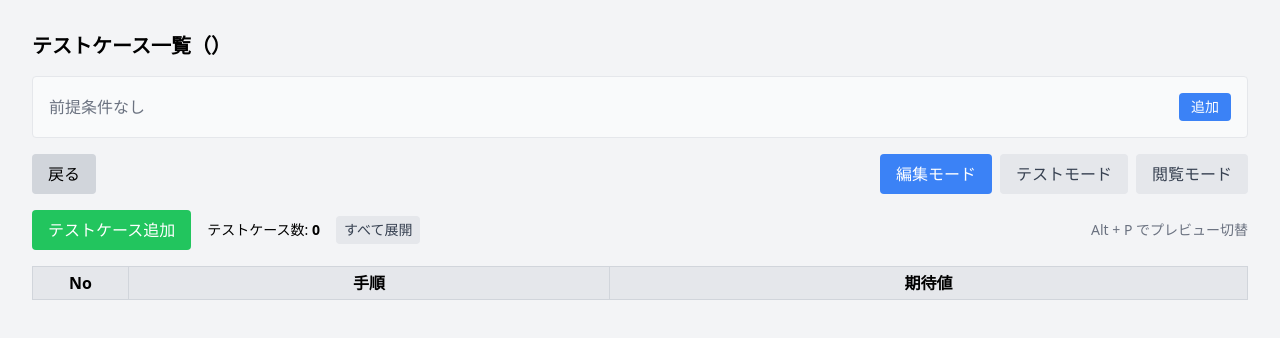
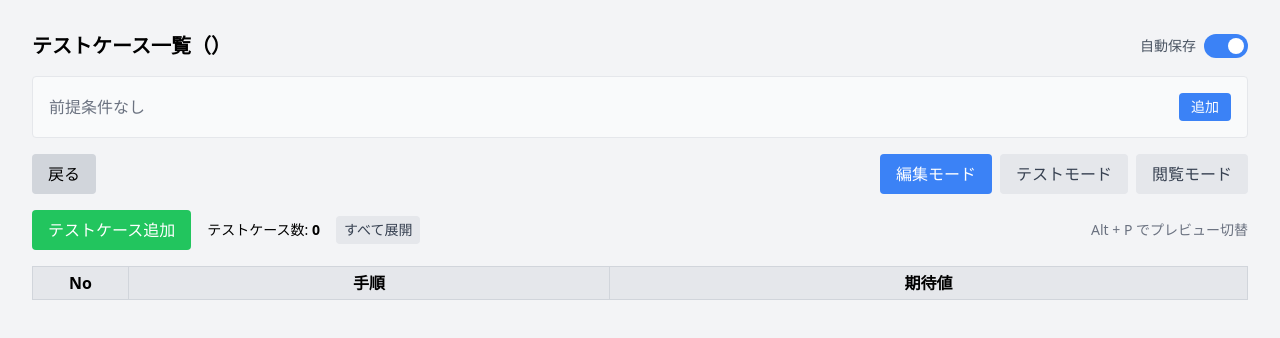
Before and after one commit to boardsnowing/CheckMate, a React (Vite) app: page /test-cases/1 in a window 1280 px wide. Shown: the top 338 px of the page. Built offline with nearby package versions, Linux system fonts and the light colour scheme; what @react-pdf/renderer would draw is missing.

Commit message:
add: 自動保存のON/OFF機能を追加

```diff
--- a/src/TestCaseList.tsx
+++ b/src/TestCaseList.tsx
@@ -27,6 +27,7 @@ const TestCaseList: React.FC = () => {
   const [suiteName, setSuiteName] = useState<string>("");
   const [precondition, setPrecondition] = useState<string>("");
   const [isPreconditionEditOpen, setIsPreconditionEditOpen] = useState(false);
+  const [isAutoSaveEnabled, setIsAutoSaveEnabled] = useState(true);
 
   // テストケースの編集を処理
   const handleTestCaseChange = (updatedCases: TestCase[]) => {
@@ -212,7 +213,7 @@ const TestCaseList: React.FC = () => {
 
   //保存タイマー処理
   useEffect(() => {
-    if (!autoSaveStartTime) return;
+    if (!autoSaveStartTime || !isAutoSaveEnabled) return;
 
     const timer = setTimeout(() => {
       saveTestCases();
@@ -222,13 +223,30 @@ const TestCaseList: React.FC = () => {
       clearTimeout(timer);
       setAutoSaveStartTime(null);
     };
-  }, [autoSaveStartTime]);
+  }, [autoSaveStartTime, isAutoSaveEnabled]);
 
   return (
     <div className="p-4">
-      <h2 className="text-xl font-bold mb-4">
-        テストケース一覧（{suiteName}）
-      </h2>
+      <div className="flex justify-between items-center mb-4">
+        <h2 className="text-xl font-bold">
+          テストケース一覧（{suiteName}）
+        </h2>
+        <div className="flex items-center space-x-2">
+          <span className="text-sm text-gray-600">自動保存</span>
+          <button
+            onClick={() => setIsAutoSaveEnabled(!isAutoSaveEnabled)}
+            className={`relative inline-flex h-6 w-11 items-center rounded-full transition-colors focus:outline-none ${
+              isAutoSaveEnabled ? 'bg-blue-500' : 'bg-gray-300'
+            }`}
+          >
+            <span
+              className={`inline-block h-4 w-4 transform rounded-full bg-white transition-transform ${
+                isAutoSaveEnabled ? 'translate-x-6' : 'translate-x-1'
+              }`}
+            />
+          </button>
+        </div>
+      </div>
 
       <PreconditionView
         precondition={precondition}
```
